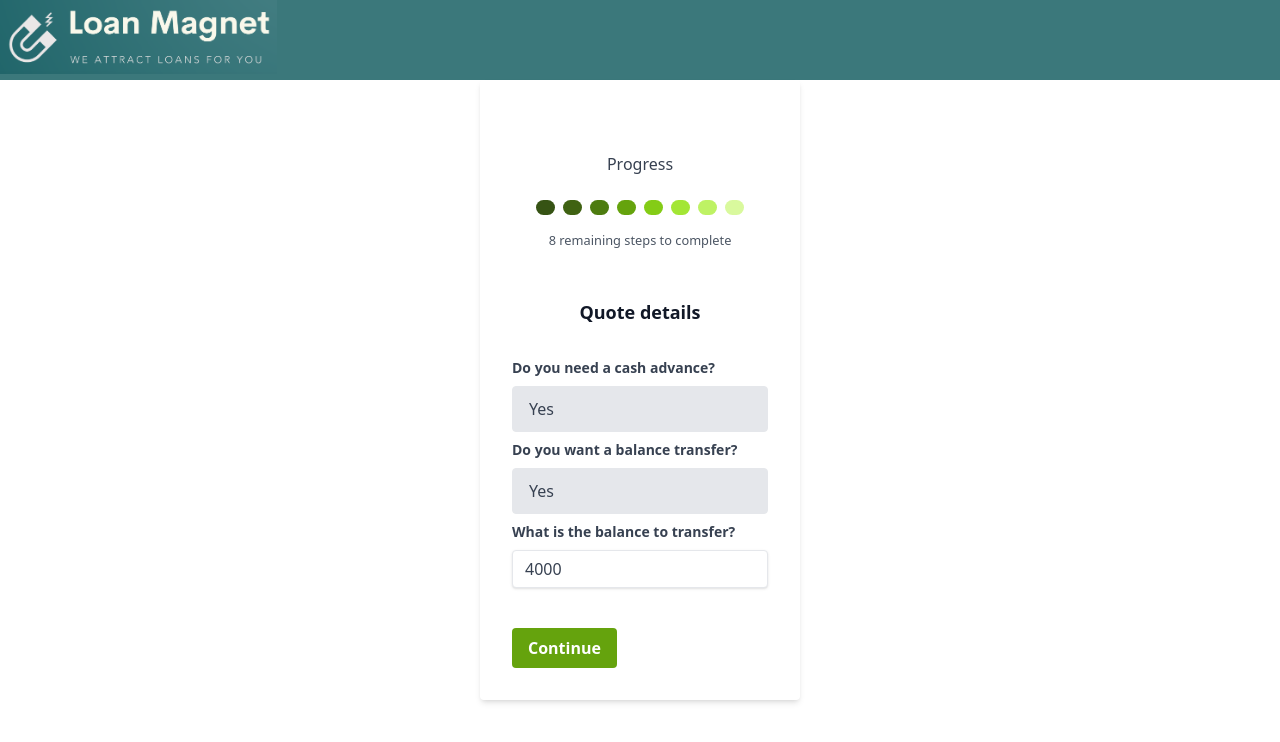
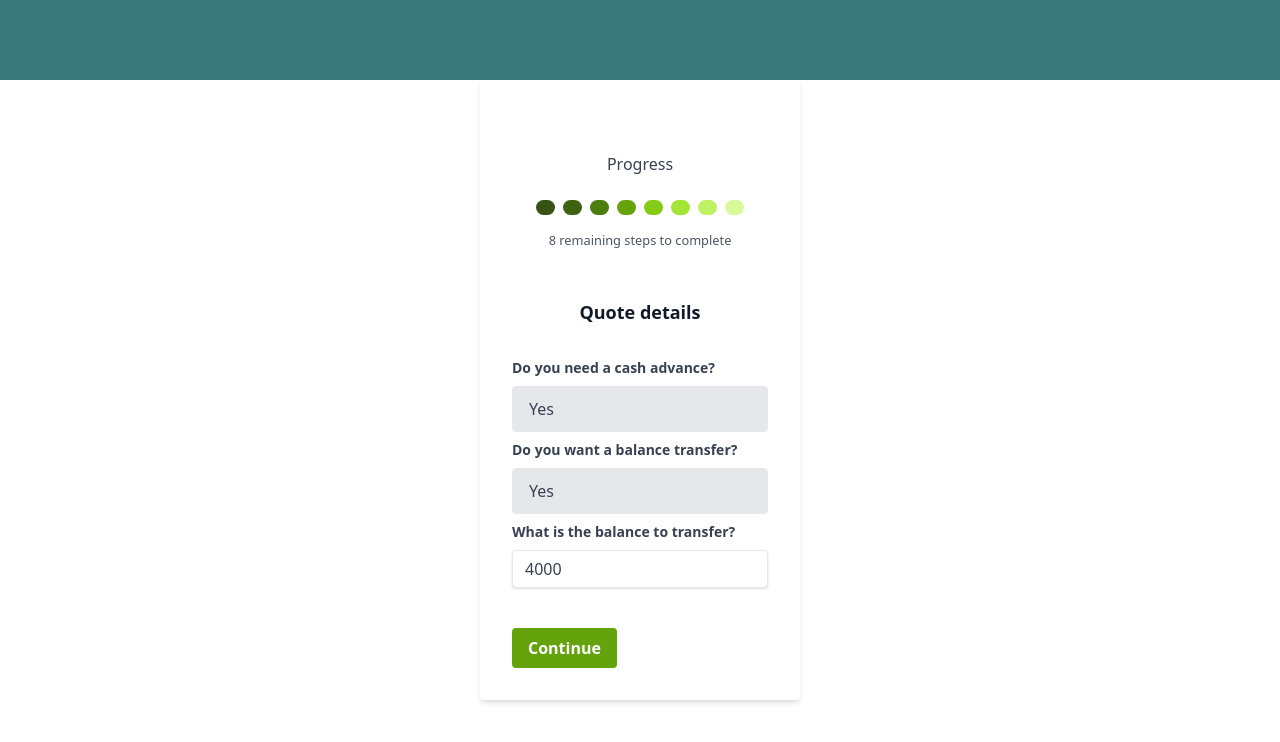
Before and after one commit to WeAreAro/partner-api-demo, a Next.js app: page /CardForm in a window 1280 px wide. Shown: the top 742 px of the page. Built offline with nearby package versions, Linux system fonts and the light colour scheme.

Commit message:
Hide header logo

```diff
--- a/app/components/Header.tsx
+++ b/app/components/Header.tsx
@@ -11,12 +11,12 @@ const Header = (props: Props) => {
     return (
         <div className="bg-primary grid grid-cols-6 gap-4 min-h-[10vh]">
             <div className="col-start-1 col-end-3">
-                <Image
+                {/* <Image
                     className="float-left w-4/6"
                     src="/logo.png"
                     height="450"
                     width="450"
-                    alt={''} />
+                    alt={''} /> */}
             </div>
 
             {/* Nav bar */}
```
